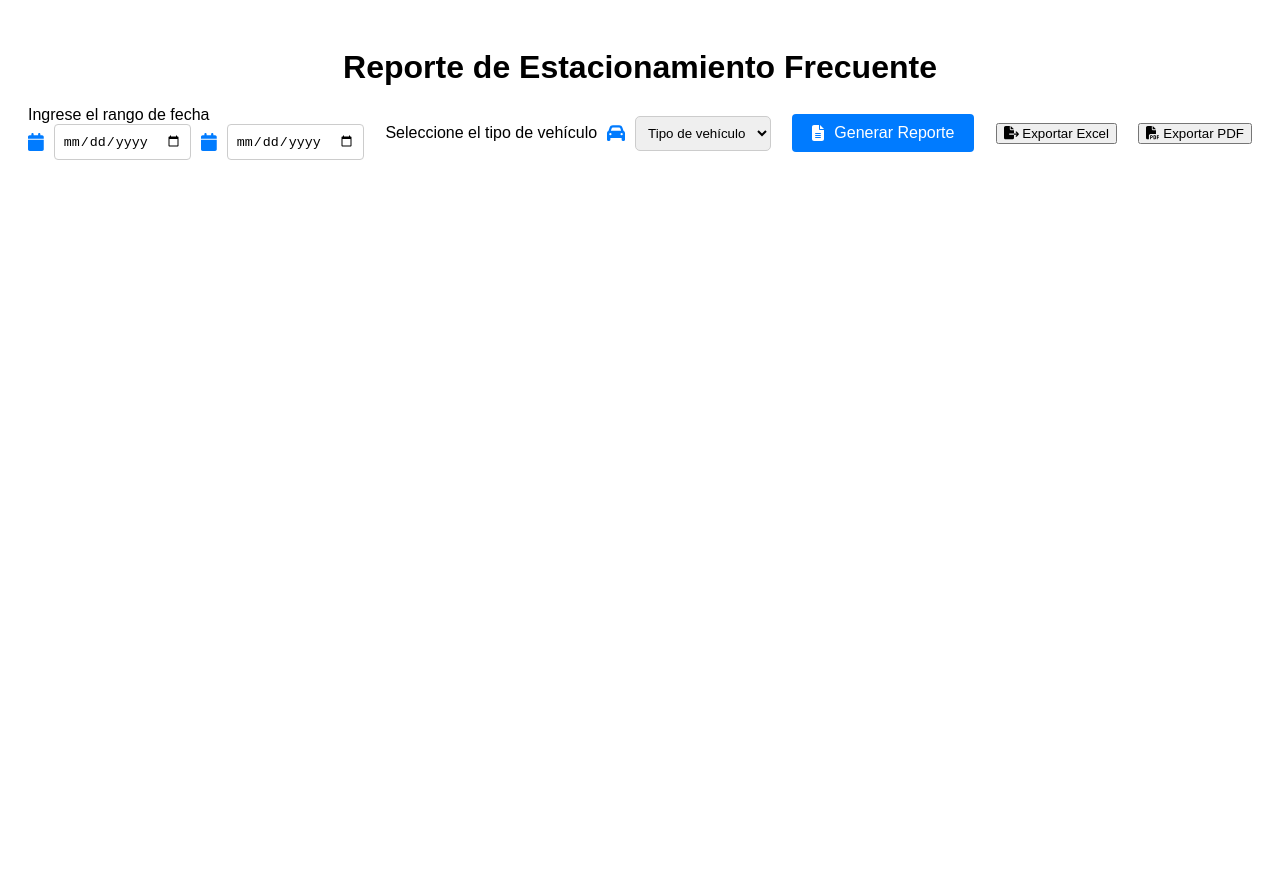
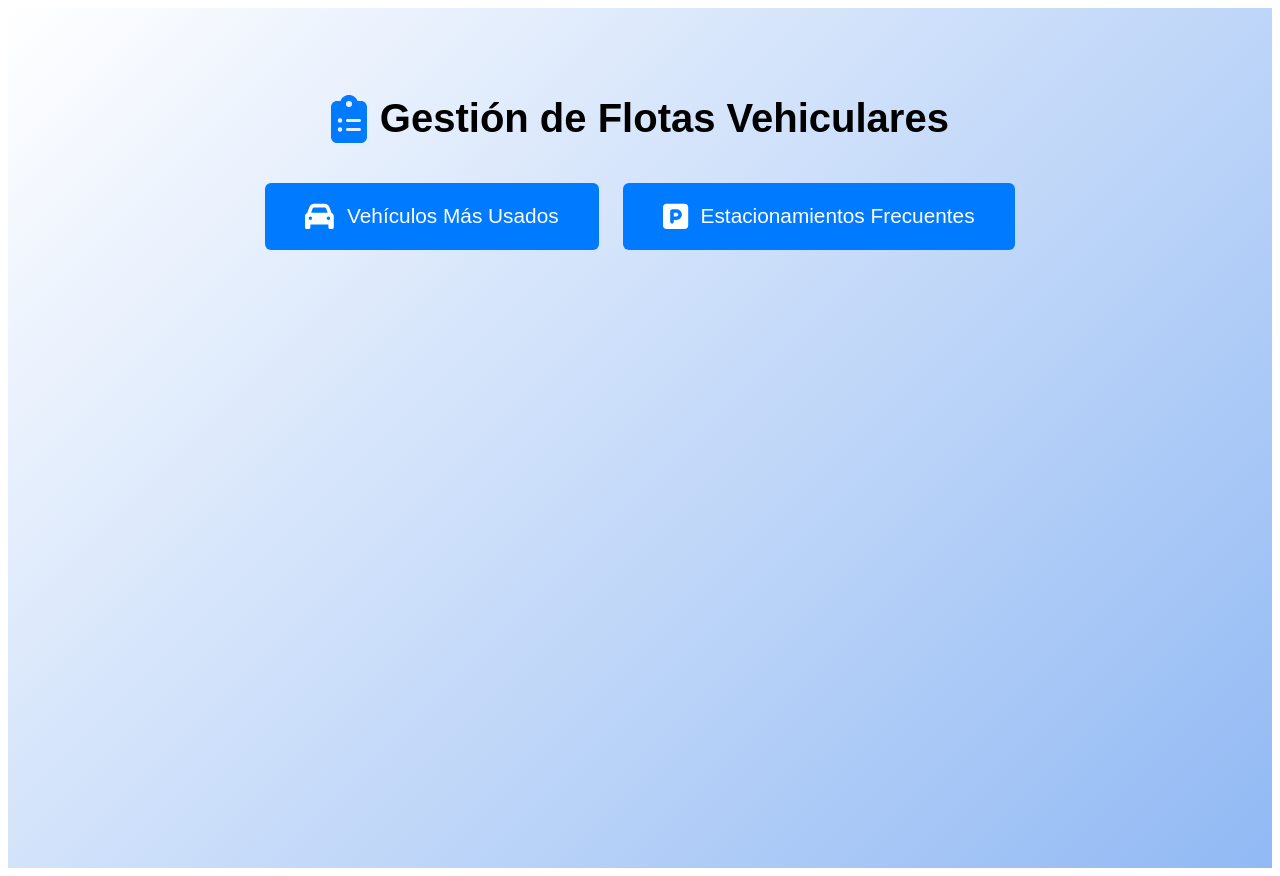
Before and after one commit to MGPOO/Gestion_Vehicular, a React (Vite) app: page / in a window 1280 px wide. Before the commit the page ends 800 px from the top, so only its background shows below. Built offline with nearby package versions, Linux system fonts and the light colour scheme.

Commit message:
Navegacion

```diff
--- a/src/App.jsx
+++ b/src/App.jsx
@@ -1,15 +1,15 @@
-import {BrowserRouter, Routes, Route} from 'react-router-dom';
+import { BrowserRouter, Routes, Route } from 'react-router-dom';
+import MainNavigation from './page/main';
 import VehiculoMas from './page/vehiculoMas';
-import Estacionamiento from './page/estacionamiento'
-import Ralenti from './page/ralenti'
-
+import ParkingReport from './page/estacionamiento';
 
 function App() {
   return (
     <BrowserRouter>
       <Routes>
-        <Route path="/" element={< Estacionamiento />} />
-        <Route path="/masUsado" element={< VehiculoMas />} />
+        <Route path="/" element={<MainNavigation />} />
+        <Route path="/masUsado" element={<VehiculoMas />} />
+        <Route path="/estacionamiento" element={<ParkingReport/>} />
       </Routes>
     </BrowserRouter>
   );
--- a/src/page/estacionamiento.jsx
+++ b/src/page/estacionamiento.jsx
@@ -1,7 +1,7 @@
 import React, { useState, useEffect } from "react";
 import "../style/estacionamiento.css";
 import { FontAwesomeIcon } from "@fortawesome/react-fontawesome";
-import { faCar, faTruck, faMotorcycle, faCalendar, faFileAlt, faFileExport, faFilePdf } from "@fortawesome/free-solid-svg-icons";
+import { faCar, faTruck, faMotorcycle, faCalendar, faFileAlt, faFileExport, faFilePdf, faMapMarkerAlt } from "@fortawesome/free-solid-svg-icons";
 import * as XLSX from "xlsx";
 import jsPDF from "jspdf";
 import "jspdf-autotable";
@@ -48,20 +48,32 @@ const ParkingReport = () => {
         throw new Error("La API devolvió un formato inesperado.");
       }
 
-      // Mapeo de datos
-      const mappedData = data.results.map((vehicle) => ({
+      const vehiclesWithLocations = [];
+      const vehiclesWithoutLocations = [];
+
+      data.results.forEach((vehicle) => {
+        if (vehicle.ubicacion_flota) {
+          vehiclesWithLocations.push({
             alias: vehicle.vhc_alias,
-        ubicaciones: Object.entries(vehicle.ubicacion_flota || {}).flatMap(
-          ([date, locations]) =>
+            ubicaciones: Object.entries(vehicle.ubicacion_flota || {})
+              .flatMap(([date, locations]) =>
                 locations.map((ubicacion) => ({
                   fecha: date,
-              direccion: ubicacion.direccion,
+                  direccion: ubicacion.direccion || "Sin registros de GPS",
                   duracion: formatTime(ubicacion.duracion),
                 }))
-        ),
-      }));
+              )
+              .slice(0, 5),
+          });
+        } else {
+          vehiclesWithoutLocations.push({
+            alias: vehicle.vhc_alias,
+            ubicaciones: [],
+          });
+        }
+      });
 
-      setFilteredData(mappedData);
+      setFilteredData([...vehiclesWithLocations, ...vehiclesWithoutLocations]);
     } catch (err) {
       setError(err.message);
     } finally {
@@ -78,6 +90,11 @@ const ParkingReport = () => {
       .padStart(2, "0")}:${secs.toString().padStart(2, "0")}`;
   };
 
+  const getGoogleMapsLink = (direccion) => {
+    const query = encodeURIComponent(direccion);
+    return `https://www.google.com/maps/search/?api=1&query=${query}`;
+  };
+
   const exportToExcel = () => {
     if (filteredData.length === 0) {
       alert("No hay datos para exportar.");
@@ -86,12 +103,14 @@ const ParkingReport = () => {
 
     const headers = ["Alias", "Fecha", "Dirección", "Duración"];
     const rows = filteredData.flatMap((vehicle) =>
-      vehicle.ubicaciones.map((ubicacion) => [
+      vehicle.ubicaciones.length > 0
+        ? vehicle.ubicaciones.map((ubicacion) => [
             vehicle.alias,
             ubicacion.fecha,
             ubicacion.direccion,
             ubicacion.duracion,
           ])
+        : [[vehicle.alias, "Sin registros", "Sin registros", ""]]
     );
 
     const wb = XLSX.utils.book_new();
@@ -113,18 +132,24 @@ const ParkingReport = () => {
     doc.text(`Período: ${startDate} a ${endDate}`, 105, 30, { align: "center" });
 
     const tableBody = filteredData.flatMap((vehicle) =>
-      vehicle.ubicaciones.map((ubicacion) => [
+      vehicle.ubicaciones.length > 0
+        ? vehicle.ubicaciones.map((ubicacion) => [
             vehicle.alias,
             ubicacion.fecha,
             ubicacion.direccion,
             ubicacion.duracion,
           ])
+        : [[vehicle.alias, "Sin registros", "Sin registros", ""]]
     );
 
     doc.autoTable({
       head: [["Alias", "Fecha", "Dirección", "Duración"]],
       body: tableBody,
       startY: 40,
+      styles: { overflow: "linebreak" },
+      columnStyles: {
+        2: { cellWidth: 100 },
+      },
     });
 
     doc.save(`ReporteEstacionamiento_${startDate}_${endDate}.pdf`);
@@ -164,7 +189,9 @@ const ParkingReport = () => {
               min={startDate}
             />
           </div>
+
         </div>
+
 
         <div className="vehicle-select">
           <label>Seleccione el tipo de vehículo</label>
@@ -211,7 +238,9 @@ const ParkingReport = () => {
                 <tr>
                   <th>#</th>
                   <th>Fecha</th>
-                  <th>Dirección</th>
+                  <th style={{ width: "1100px", wordWrap: "break-word" }}>
+                    Dirección
+                  </th>
                   <th>Duración</th>
                 </tr>
               </thead>
@@ -220,10 +249,27 @@ const ParkingReport = () => {
                   <tr key={idx}>
                     <td>{idx + 1}</td>
                     <td>{ubicacion.fecha}</td>
-                    <td>{ubicacion.direccion}</td>
+                    <td>
+                      {ubicacion.direccion}
+                      {ubicacion.direccion !== "Sin registros de GPS" && (
+                        <button
+                          onClick={() =>
+                            window.open(getGoogleMapsLink(ubicacion.direccion), "_blank")
+                          }
+                          style={{ marginLeft: "10px" }}
+                        >
+                          Ver Dirección
+                        </button>
+                      )}
+                    </td>
                     <td>{ubicacion.duracion}</td>
                   </tr>
                 ))}
+                {vehicle.ubicaciones.length === 0 && (
+                  <tr>
+                    <td colSpan="4">Sin registros</td>
+                  </tr>
+                )}
               </tbody>
             </table>
           </div>
--- /dev/null
+++ b/src/page/main.jsx
@@ -0,0 +1,25 @@
+import React from 'react';
+import { Link } from 'react-router-dom';
+import { FontAwesomeIcon } from '@fortawesome/react-fontawesome';
+import { faCar, faParking, faClipboardList } from '@fortawesome/free-solid-svg-icons';
+import '../style/main.css';
+
+const MainNavigation = () => {
+  return (
+    <div className="navigation-container">
+      <h1 className="navigation-title">
+        <FontAwesomeIcon icon={faClipboardList} className="navigation-icon" /> Gestión de Flotas Vehiculares
+      </h1>
+      <div className="navigation-buttons-container">
+        <Link to="/masUsado" className="navigation-button">
+          <FontAwesomeIcon icon={faCar} className="button-icon" /> Vehículos Más Usados
+        </Link>
+        <Link to="/estacionamiento" className="navigation-button">
+          <FontAwesomeIcon icon={faParking} className="button-icon" /> Estacionamientos Frecuentes
+        </Link>
+      </div>
+    </div>
+  );
+};
+
+export default MainNavigation;
--- a/src/style/estacionamiento.css
+++ b/src/style/estacionamiento.css
@@ -54,6 +54,7 @@
 
   .report-table {
     margin-top: 20px;
+
   }
 
   .vehicle-section {
@@ -61,15 +62,18 @@
     border: 1px solid #ddd;
     border-radius: 5px;
     padding: 10px;
+
   }
 
   .vehicle-section h3 {
     margin: 0 0 10px;
+
   }
 
   table {
     width: 100%;
     border-collapse: collapse;
+
   }
 
   table th,
@@ -81,4 +85,5 @@
 
   table th {
     background-color: #f4f4f4;
+    background: linear-gradient(135deg, #ffffff, #91b9f4);
   }
--- /dev/null
+++ b/src/style/main.css
@@ -0,0 +1,54 @@
+.navigation-container {
+  display: flex;
+  flex-direction: column;
+  align-items: center;
+  justify-content: flex-start;
+  height: 100vh;
+  padding-top: 60px;
+  background: linear-gradient(135deg, #ffffff, #91b9f4); /* Gradiente moderno */
+  color: #000000; /* Cambiar el color del texto para contrastar */
+  font-family: Arial, sans-serif;
+}
+
+.navigation-title {
+  font-size: 2.5rem; /* Título ligeramente más pequeño */
+  margin-bottom: 2.5rem; /* Espaciado moderado debajo del título */
+  display: flex;
+  align-items: center;
+  gap: 0.8rem; /* Espaciado entre el icono y el texto */
+}
+
+.navigation-icon {
+  color: #007bff;
+  font-size: 3rem; /* Icono del título más pequeño */
+}
+
+.navigation-buttons-container {
+  display: flex;
+  gap: 1.5rem; /* Menor separación entre botones */
+}
+
+.navigation-button {
+  display: flex;
+  align-items: center;
+  justify-content: center;
+  padding: 1.2rem 2.5rem; /* Tamaño de los botones reducido */
+  text-decoration: none;
+  font-size: 1.3rem; /* Texto del botón más pequeño */
+  color: #fff;
+  background-color: #007bff;
+  border: none;
+  border-radius: 6px; /* Bordes redondeados moderados */
+  cursor: pointer;
+  transition: background-color 0.3s ease, transform 0.2s ease;
+}
+
+.button-icon {
+  margin-right: 0.8rem; /* Espaciado entre el icono y el texto del botón */
+  font-size: 1.8rem; /* Icono del botón más pequeño */
+}
+
+.navigation-button:hover {
+  background-color: #0056b3;
+  transform: scale(1.03); /* Efecto hover menos agresivo */
+}
```
Lines whose indentation alone changed are shown as unchanged.
